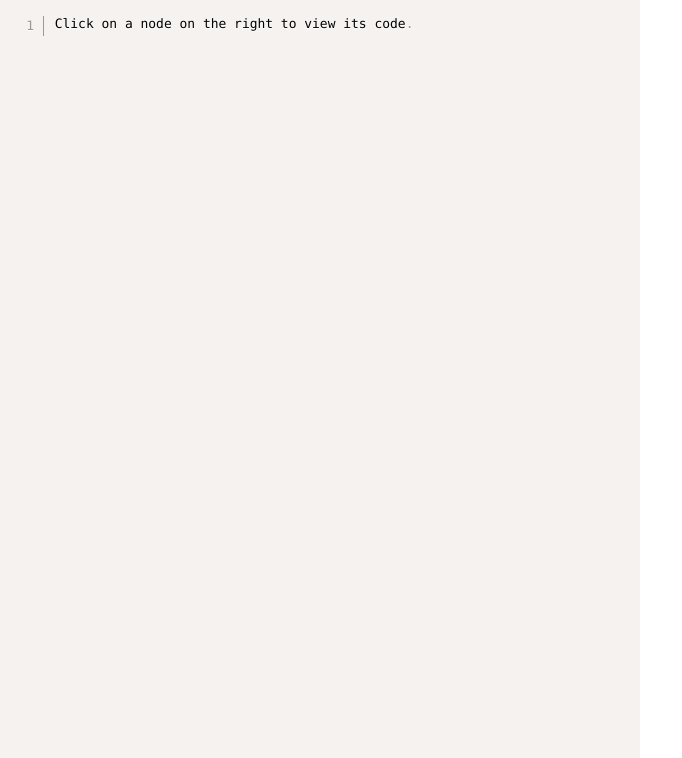
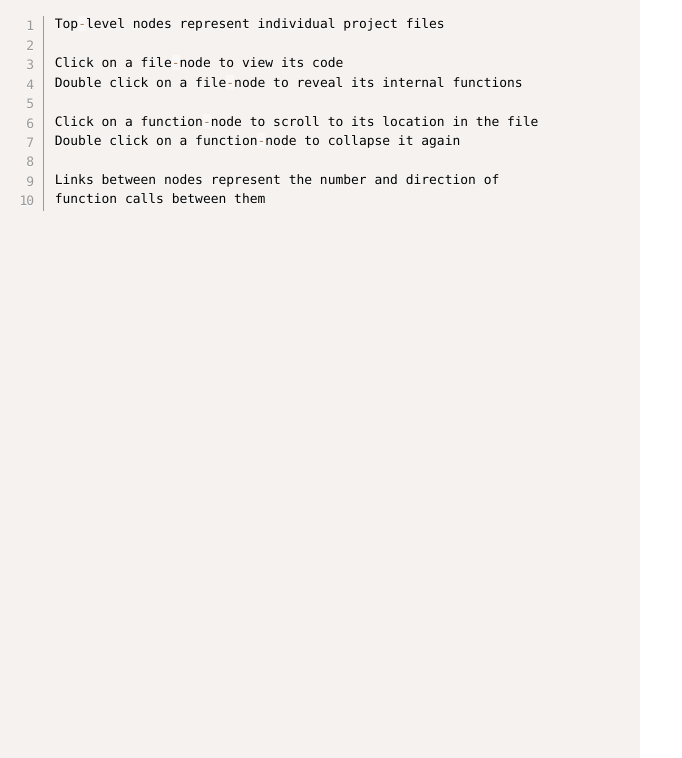
Before and after one commit to brendan-w/cgraph, a Node server app: template views/cgraph.jade in a window 1280 px wide. Shown: the part 42-800 px from the top of the page, without its empty margins (0-682 px from the left). Run offline with Node 20, Linux system fonts and the light colour scheme; the template is opened without the code that fills it, so the values that code supplies are empty; some libraries are stand-ins or nearby versions.

Commit message:
More instructions in the code view

```diff
--- a/views/cgraph.jade
+++ b/views/cgraph.jade
@@ -13,7 +13,16 @@ block body
   div.column.code_column
     pre.code_block.line-numbers
       code#js_code_viewer.code_viewer.language-c
-        | Click on a node on the right to view its code.
+        | Top-level nodes represent individual project files
+        | &nbsp;
+        | Click on a file-node to view its code
+        | Double click on a file-node to reveal its internal functions
+        | &nbsp;
+        | Click on a function-node to scroll to its location in the file
+        | Double click on a function-node to collapse it again
+        | &nbsp;
+        | Links between nodes represent the number and direction of
+        | function calls between them
 
   div.column.viz_column
 
```
